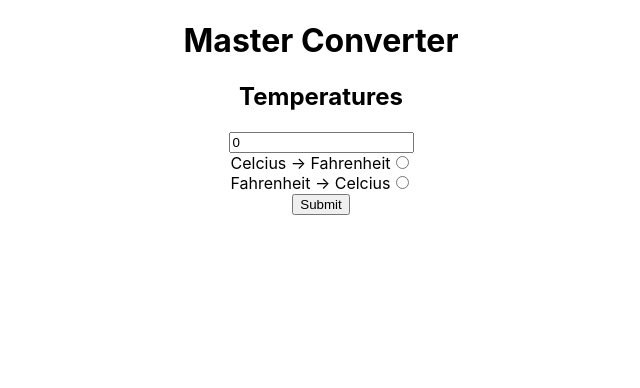
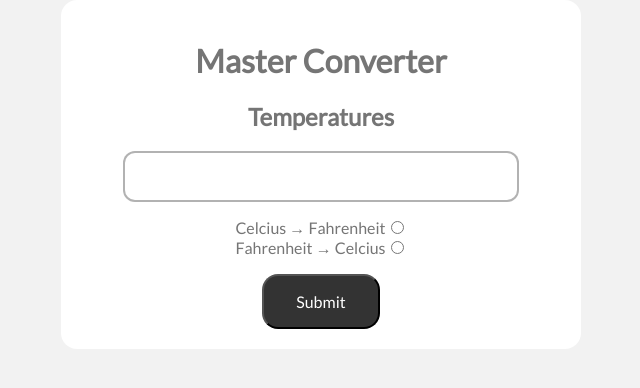
Before and after one commit to karlagoo/Converter-Master, a React (Create React App) app: page / in a window 1280 px wide. Shown: the top 388 px of the page, without its empty margins (319-959 px from the left). Built offline with nearby package versions, Linux system fonts and the light colour scheme; the HTML template or start-up script is replaced by a standard one.

Commit message:
rearranged files

```diff
--- a/src/App.css
+++ b/src/App.css
@@ -1,38 +1,6 @@
-.App {
-  text-align: center;
+body {
+
+  font-family: var(--body-font);
+  background-color: var(--body-color);
+  color: var(--text-color);
 }
-
-.App-logo {
-  height: 40vmin;
-  pointer-events: none;
-}
-
-@media (prefers-reduced-motion: no-preference) {
-  .App-logo {
-    animation: App-logo-spin infinite 20s linear;
-  }
-}
-
-.App-header {
-  background-color: #282c34;
-  min-height: 100vh;
-  display: flex;
-  flex-direction: column;
-  align-items: center;
-  justify-content: center;
-  font-size: calc(10px + 2vmin);
-  color: white;
-}
-
-.App-link {
-  color: #61dafb;
-}
-
-@keyframes App-logo-spin {
-  from {
-    transform: rotate(0deg);
-  }
-  to {
-    transform: rotate(360deg);
-  }
-}
--- a/src/App.js
+++ b/src/App.js
@@ -1,5 +1,5 @@
 import './App.css';
-import Temperatures from './components/Temperatures'
+import Temperatures from './components/temperatures/Temperatures'
 
 function App() {
   return (
--- a/src/components/Temperatures.jsx
+++ /dev/null
@@ -1,32 +0,0 @@
-import React from 'react'
-
-function temperatures() {
-
-  function convert() {
-    console.log('button Clicked')
-  }
-
-  return (
-    <div>
-      <form action="">
-        <h1>Master Converter</h1>
-        <h2 className="section_subtitle">Temperatures</h2>
-        <div>
-          <input type="number" className="text_box" id="text_box" value={0} />
-          <br />
-
-          <label htmlFor="fahrenheit">Celcius → Fahrenheit</label>
-          <input type="radio" name="temp_select" id="fahrenheit" />
-          <br />
-
-          <label htmlFor="celcius">Fahrenheit → Celcius</label>
-          <input type="radio" name="temp_select" id="celcius" /><br />
-
-          <button type='button' onClick={convert()}>Submit</button>
-        </div>
-      </form>
-    </div>
-  );
-}
-
-export default temperatures
--- /dev/null
+++ b/src/components/temperatures/Temperatures.jsx
@@ -0,0 +1,42 @@
+import React, { useState } from "react";
+import './temperatures.css'
+
+function Temperatures() {
+  const [input, setInput] = useState([]);
+  const fahrenheitTemp = document.getElementById("fahrenheit");
+  const celciusTemp = document.getElementById("celcius");
+
+  var convert = function () {
+    //console.log("button Clicked!")
+    if (fahrenheitTemp.checked) {
+      console.log('fahrenheit checked!')
+    }
+  };
+
+  return (
+    <div>
+      <form action="">
+        <h1>Master Converter</h1>
+        <h2 className="section_subtitle">Temperatures</h2>
+        <div>
+          <input type="number" className="text_box" id="text_box" />
+          <br />
+
+          <label htmlFor="fahrenheit">Celcius → Fahrenheit</label>
+          <input type="radio" name="temp_select" id="fahrenheit" />
+          <br />
+
+          <label htmlFor="celcius">Fahrenheit → Celcius</label>
+          <input type="radio" name="temp_select" id="celcius" />
+          <br />
+
+          <button type="button" onClick={convert}>
+            Submit
+          </button>
+        </div>
+      </form>
+    </div>
+  );
+}
+
+export default Temperatures;
--- a/index.css
+++ b/src/components/temperatures/temperatures.css
@@ -43,13 +43,6 @@
 }
 
 /* Base */
-
-body {
-  font-family: var(--body-font);
-  background-color: var(--body-color);
-  color: var(--text-color);
-}
-
 form {
   background-color: hsl(0, 0%, 100%);
   text-align: center;
```
Also changed, not shown: 1 other file (tests, documents, lock files or other folders).
